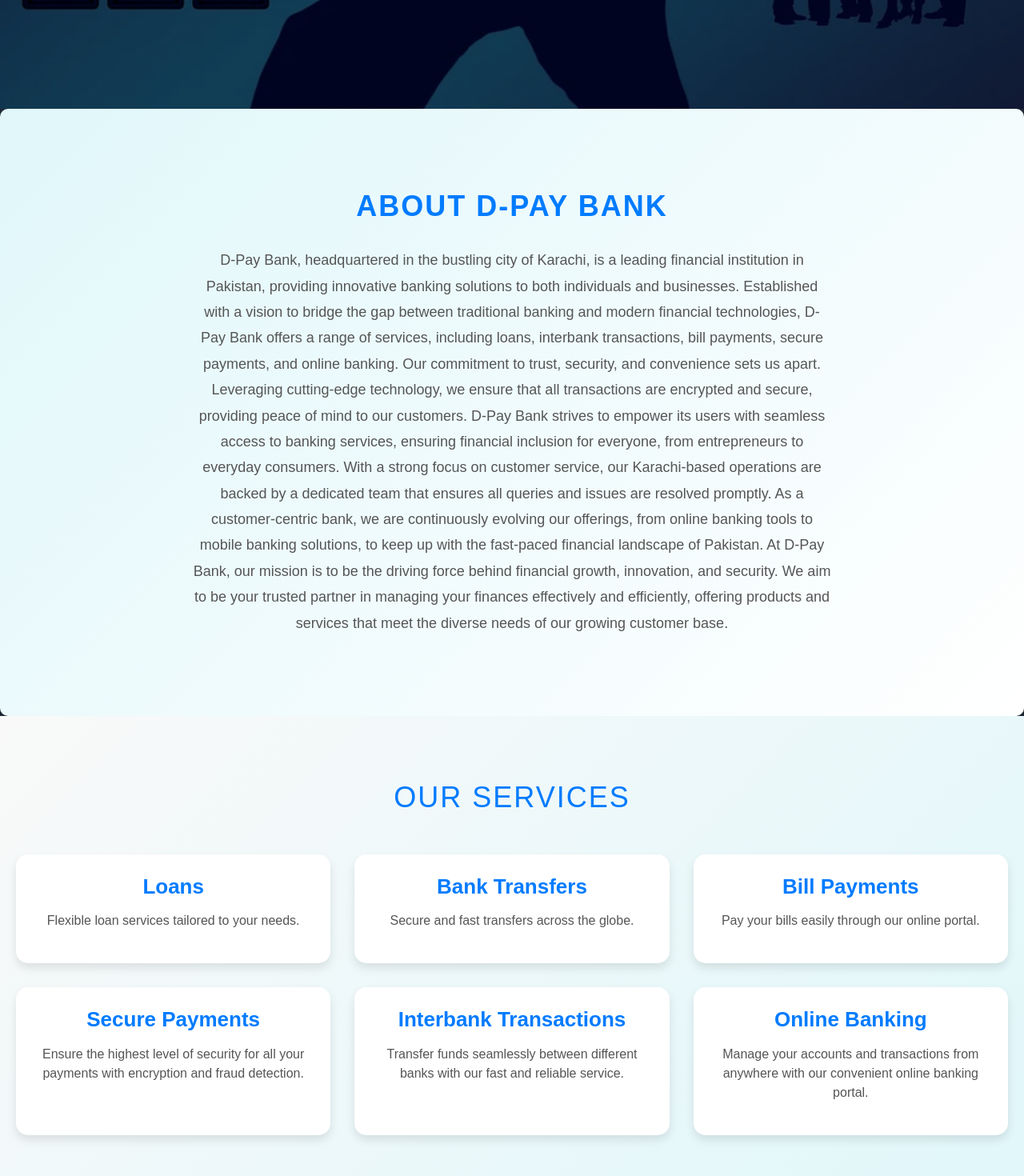
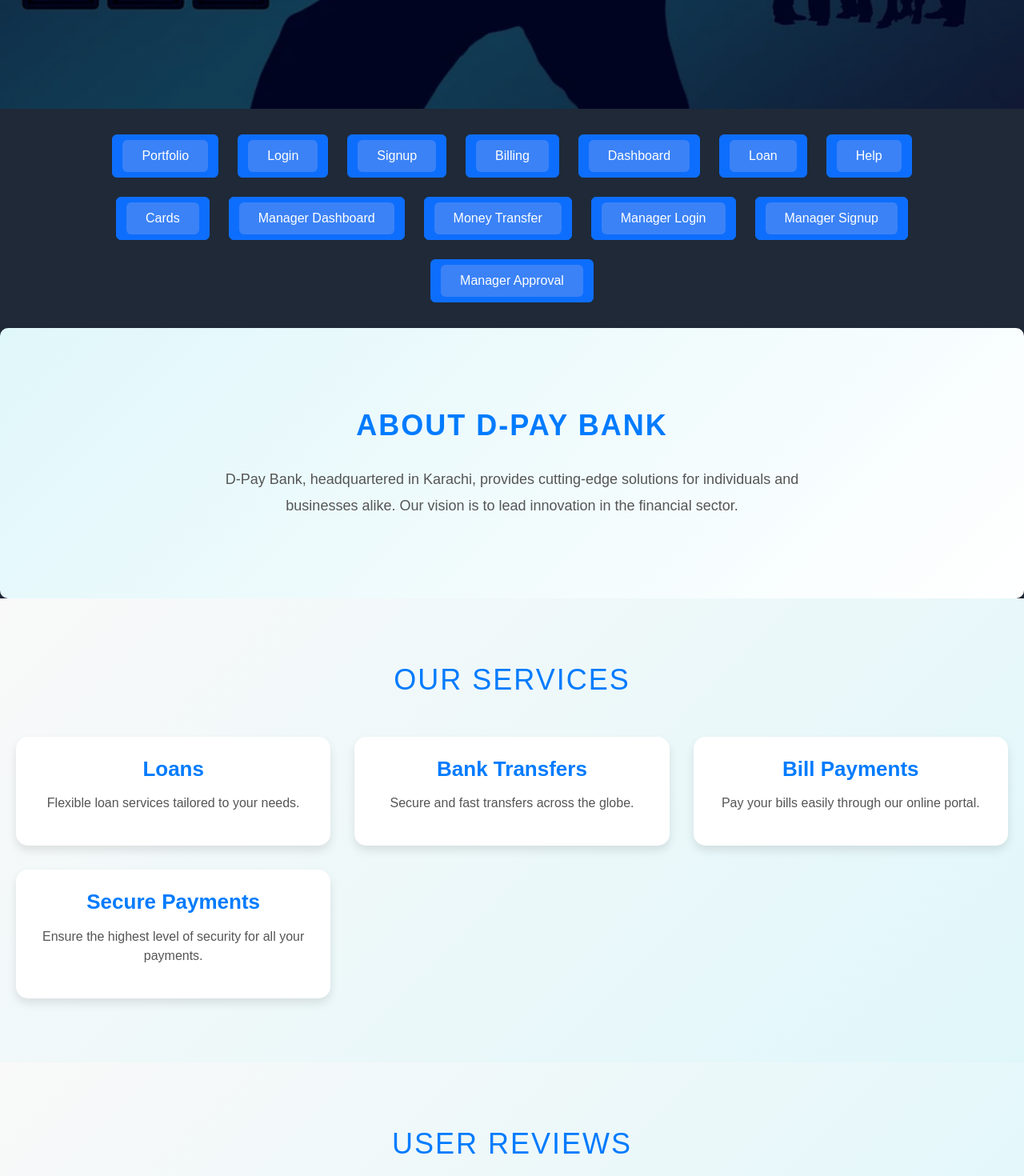
Before and after one commit to dawoodadnann/DDD-Banking-App, a React (Create React App) app: page /portfolio in a window 1280 px wide. Shown: the part 720-2190 px from the top of the page at 80% size. Built offline with nearby package versions, Linux system fonts and the light colour scheme.

Commit message:
buttons on Portfolio Page

```diff
--- a/src/pages/PortfolioPage.jsx
+++ b/src/pages/PortfolioPage.jsx
@@ -1,5 +1,6 @@
-import React, {useState} from "react";
+import React, { useState } from "react";
 import "./PortfolioPage.css";
+import { Link } from "react-router-dom"; // Import Link to handle routing
 
 const PortfolioPage = () => {
   const [currentIndex, setCurrentIndex] = useState(0);
@@ -44,34 +45,84 @@ const PortfolioPage = () => {
         </div>
       </section>
 
+      {/* Button Section */}
+      <section className="button-section py-8">
+        <div className="container mx-auto flex flex-wrap justify-center gap-4">
+          <Link to="/portfolio" className="btn btn-primary">
+            <button className="bg-blue-500 text-white py-2 px-4 rounded hover:bg-blue-600">
+              Portfolio
+            </button>
+          </Link>
+          <Link to="/login" className="btn btn-primary">
+            <button className="bg-blue-500 text-white py-2 px-4 rounded hover:bg-blue-600">
+              Login
+            </button>
+          </Link>
+          <Link to="/signup" className="btn btn-primary">
+            <button className="bg-blue-500 text-white py-2 px-4 rounded hover:bg-blue-600">
+              Signup
+            </button>
+          </Link>
+          <Link to="/billing" className="btn btn-primary">
+            <button className="bg-blue-500 text-white py-2 px-4 rounded hover:bg-blue-600">
+              Billing
+            </button>
+          </Link>
+          <Link to="/dashboard" className="btn btn-primary">
+            <button className="bg-blue-500 text-white py-2 px-4 rounded hover:bg-blue-600">
+              Dashboard
+            </button>
+          </Link>
+          <Link to="/loan" className="btn btn-primary">
+            <button className="bg-blue-500 text-white py-2 px-4 rounded hover:bg-blue-600">
+              Loan
+            </button>
+          </Link>
+          <Link to="/help" className="btn btn-primary">
+            <button className="bg-blue-500 text-white py-2 px-4 rounded hover:bg-blue-600">
+              Help
+            </button>
+          </Link>
+          <Link to="/cards" className="btn btn-primary">
+            <button className="bg-blue-500 text-white py-2 px-4 rounded hover:bg-blue-600">
+              Cards
+            </button>
+          </Link>
+          <Link to="/manager-dashboard" className="btn btn-primary">
+            <button className="bg-blue-500 text-white py-2 px-4 rounded hover:bg-blue-600">
+              Manager Dashboard
+            </button>
+          </Link>
+          <Link to="/money-transfer" className="btn btn-primary">
+            <button className="bg-blue-500 text-white py-2 px-4 rounded hover:bg-blue-600">
+              Money Transfer
+            </button>
+          </Link>
+          <Link to="/managerlogin" className="btn btn-primary">
+            <button className="bg-blue-500 text-white py-2 px-4 rounded hover:bg-blue-600">
+              Manager Login
+            </button>
+          </Link>
+          <Link to="/managersignup" className="btn btn-primary">
+            <button className="bg-blue-500 text-white py-2 px-4 rounded hover:bg-blue-600">
+              Manager Signup
+            </button>
+          </Link>
+          <Link to="/managerapproval" className="btn btn-primary">
+            <button className="bg-blue-500 text-white py-2 px-4 rounded hover:bg-blue-600">
+              Manager Approval
+            </button>
+          </Link>
+        </div>
+      </section>
+
       {/* About Section */}
       <section id="about" className="about-section">
         <h2>About D-Pay Bank</h2>
         <p>
-          {/* D-Pay Bank is a modern financial institution based in Karachi,
-          providing cutting-edge solutions for individuals and businesses alike.
-          Our vision is to lead innovation in the financial sector. */}
-          D-Pay Bank, headquartered in the bustling city of Karachi, is a
-          leading financial institution in Pakistan, providing innovative
-          banking solutions to both individuals and businesses. Established with
-          a vision to bridge the gap between traditional banking and modern
-          financial technologies, D-Pay Bank offers a range of services,
-          including loans, interbank transactions, bill payments, secure
-          payments, and online banking. Our commitment to trust, security, and
-          convenience sets us apart. Leveraging cutting-edge technology, we
-          ensure that all transactions are encrypted and secure, providing peace
-          of mind to our customers. D-Pay Bank strives to empower its users with
-          seamless access to banking services, ensuring financial inclusion for
-          everyone, from entrepreneurs to everyday consumers. With a strong
-          focus on customer service, our Karachi-based operations are backed by
-          a dedicated team that ensures all queries and issues are resolved
-          promptly. As a customer-centric bank, we are continuously evolving our
-          offerings, from online banking tools to mobile banking solutions, to
-          keep up with the fast-paced financial landscape of Pakistan. At D-Pay
-          Bank, our mission is to be the driving force behind financial growth,
-          innovation, and security. We aim to be your trusted partner in
-          managing your finances effectively and efficiently, offering products
-          and services that meet the diverse needs of our growing customer base.
+          D-Pay Bank, headquartered in Karachi, provides cutting-edge solutions
+          for individuals and businesses alike. Our vision is to lead innovation
+          in the financial sector.
         </p>
       </section>
 
@@ -93,31 +144,11 @@ const PortfolioPage = () => {
           </div>
           <div className="service-item">
             <h3>Secure Payments</h3>
-            <p>
-              Ensure the highest level of security for all your payments with
-              encryption and fraud detection.
-            </p>
-          </div>
-
-          <div className="service-item">
-            <h3>Interbank Transactions</h3>
-            <p>
-              Transfer funds seamlessly between different banks with our fast
-              and reliable service.
-            </p>
-          </div>
-
-          <div className="service-item">
-            <h3>Online Banking</h3>
-            <p>
-              Manage your accounts and transactions from anywhere with our
-              convenient online banking portal.
-            </p>
+            <p>Ensure the highest level of security for all your payments.</p>
           </div>
         </div>
       </section>
 
-      {/* User Reviews Section */}
       {/* User Reviews Section */}
       <section id="reviews" className="reviews-section">
         <h2>User Reviews</h2>
@@ -138,38 +169,10 @@ const PortfolioPage = () => {
       {/* Contact Section */}
       <section id="contact" className="contact-section">
         <h2>Contact Us</h2>
-        <div
-          style={{
-            display: "flex",
-            justifyContent: "center",
-            alignItems: "center",
-            height: "100vh",
-          }}
-        >
-          <iframe
-            title="Location map"
-            src="https://www.google.com/maps/embed?pb=!1m18!1m12!1m3!1d3620.2034785261494!2d67.26210887515188!3d24.85689907793159!2m3!1f0!2f0!3f0!3m2!1i1024!2i768!4f13.1!3m3!1m2!1s0x3eb3316c5276e35b%3A0x823a6a0100195ffd!2sFAST%20National%20University%20Karachi%20Campus!5e0!3m2!1sen!2s!4v1728223436085!5m2!1sen!2s"
-            width="600"
-            height="450"
-            style={{ border: 0 }}
-            allowFullScreen
-            loading="lazy"
-            referrerPolicy="no-referrer-when-downgrade"
-          />
-        </div>
-
-        {/* <form className="contact-form">
-          <input type="email" placeholder="Email" />
-          <textarea placeholder="Message"></textarea>
-          <button type="submit">Send Message</button>
-        </form> */}
         <div className="contact-details">
           <p>Email: support@dpaybank.com</p>
           <p>Phone: +92 21 111 222 333</p>
-          <p>
-            Address: D-Pay Bank, FAST NUCES Main Campus, Shah Latif Town,
-            Karachi, Pakistan
-          </p>
+          <p>Address: D-Pay Bank, FAST NUCES Main Campus, Karachi, Pakistan</p>
         </div>
       </section>
     </div>
```
